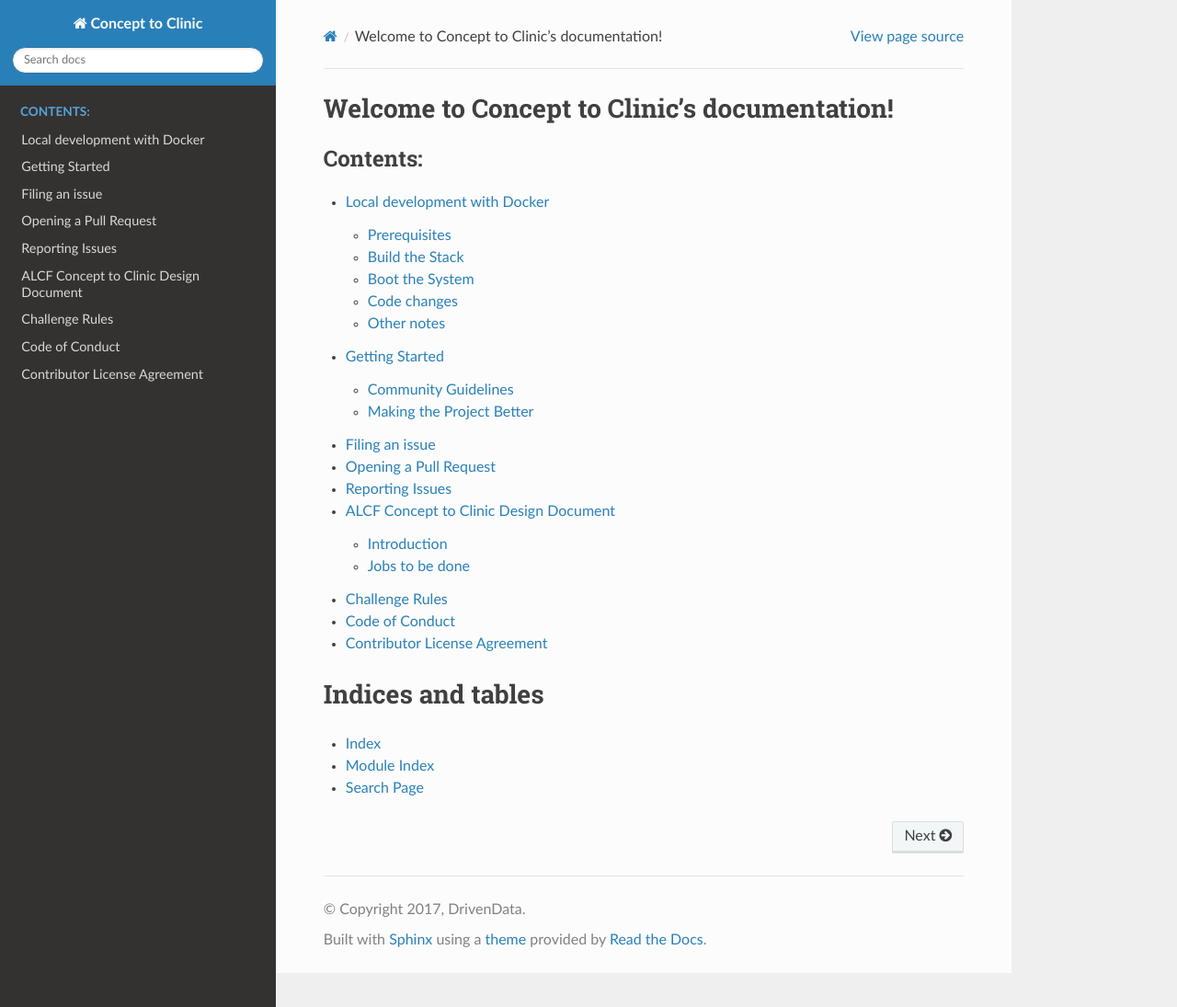
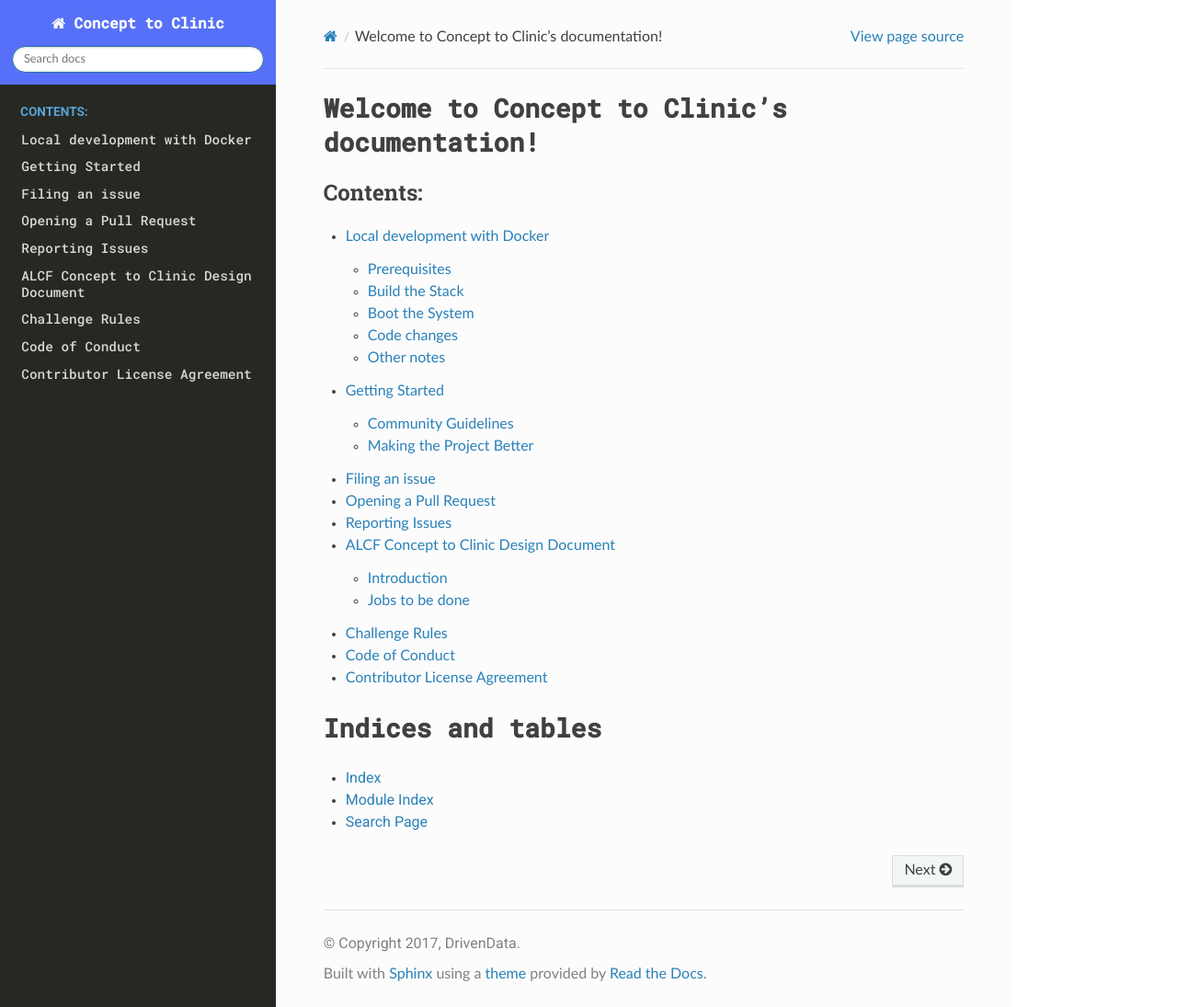
Before and after one commit to drivendataorg/concept-to-clinic, a Sphinx documentation site: the page built from docs/index.rst, in a window 1280 px wide and 1095 px high. Shown: the whole window at 92% size. Built offline with Sphinx 7.4.7 and the Read the Docs theme 2.0.0, drawn with Linux system fonts in a browser that asks for light colours.

Commit message:
C2C theme for the docs

```diff
--- /dev/null
+++ b/docs/_static/c2c_custom.css
@@ -0,0 +1,27 @@
+@import url('https://fonts.googleapis.com/css?family=Roboto+Mono:300,500|Roboto:400,700');
+
+.wy-side-nav-search {
+    background-color: #5770f9;
+}
+
+.wy-nav-side {
+   background-color: #272822;
+}
+
+body, .wy-nav-content-wrap {
+   background-color: #fff;
+}
+
+p {
+   font-family: "Roboto", sans-serif;
+}
+
+h1,
+h2,
+h3,
+h4,
+h5,
+h6,
+nav {
+   font-family: "Roboto Mono", monospace;
+}
--- a/docs/conf.py
+++ b/docs/conf.py
@@ -169,3 +169,7 @@
 source_parsers = {
    '.md': 'recommonmark.parser.CommonMarkParser',
 }
+
+
+def setup(app):
+    app.add_stylesheet('c2c_custom.css')
```
